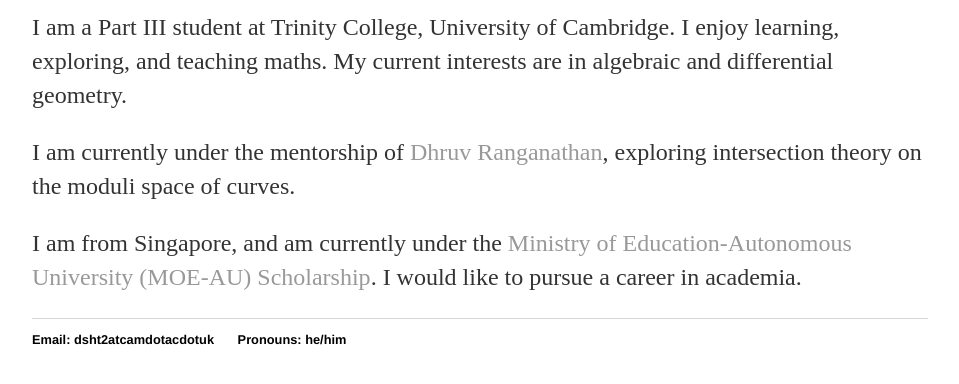
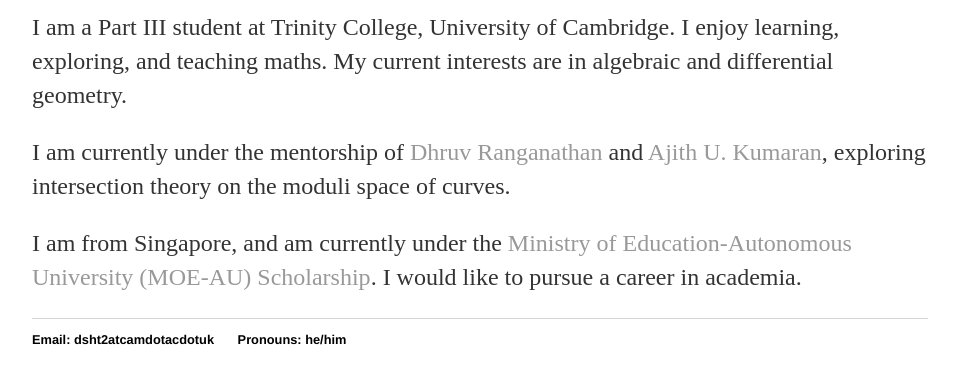
Before and after one commit to dylan20158/dylan20158.github.io, a plain HTML site: page index.html in a window 1280 px wide. Shown: the part 186-570 px from the top of the page, without its empty margins (160-1119 px from the left). Drawn offline with Linux system fonts and the light colour scheme.

Commit message:
Update index.html

```diff
--- a/index.html
+++ b/index.html
@@ -20,7 +20,7 @@
      <div class=”blurb”>
        <h1>Welcome!</h1>
        <p>I am a Part III student at Trinity College, University of Cambridge. I enjoy learning, exploring, and teaching maths. My current interests are in algebraic and differential geometry.</p>
-       <p>I am currently under the mentorship of <a href="https://www.dhruvrnathan.net">Dhruv Ranganathan</a>, exploring intersection theory on the moduli space of curves.</p>
+       <p>I am currently under the mentorship of <a href="https://www.dhruvrnathan.net">Dhruv Ranganathan</a> and <a href="https://sites.google.com/view/ajithukumaran">Ajith U. Kumaran</a>, exploring intersection theory on the moduli space of curves.</p>
        <p>I am from Singapore, and am currently under the <a href="https://www.moe.gov.sg/financial-matters/awards-scholarships/moe-au-scholarship">Ministry of Education-Autonomous University (MOE-AU) Scholarship</a>. I would like to pursue a career in academia.</p>
      </div>
    </div>
```
